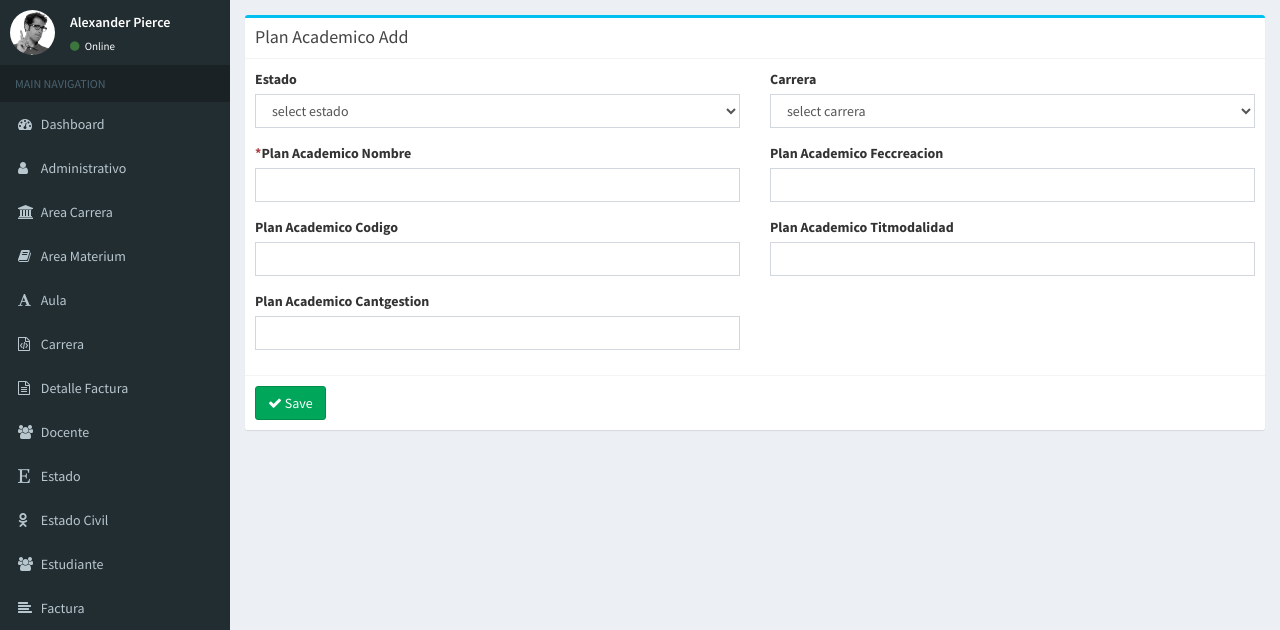
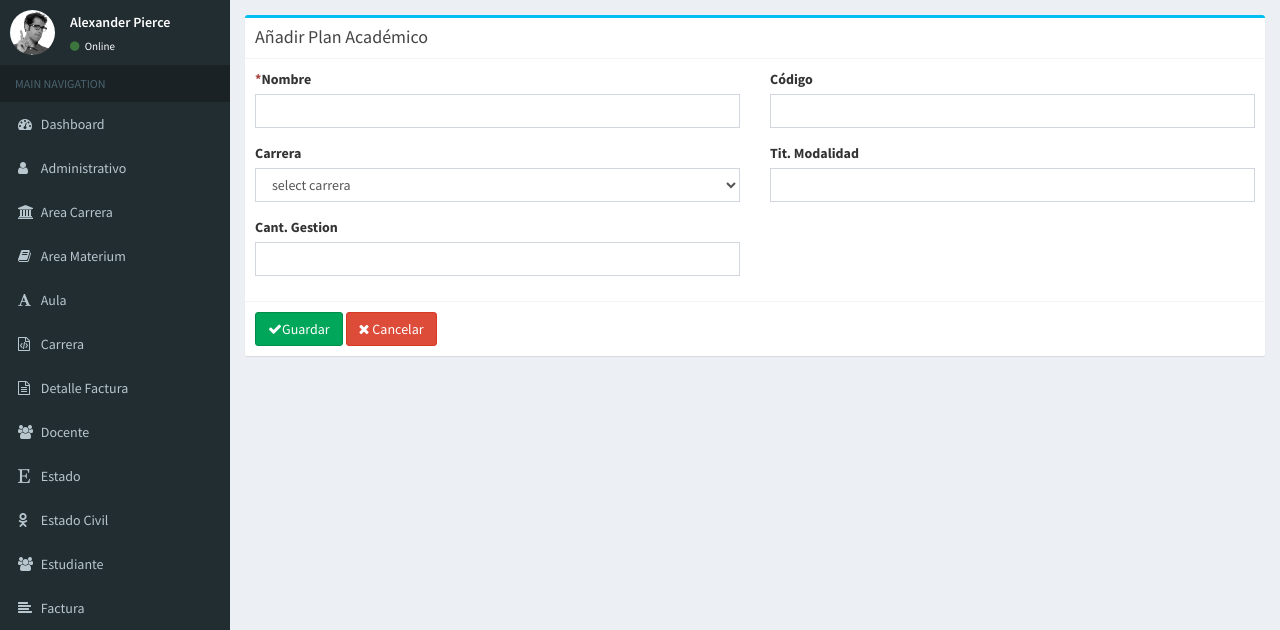
Before and after one commit to BitXad/siaac_web, a CodeIgniter app: page /siaac_web/index.php/plan_academico/add in a window 1280 px wide. Shown: the part 50-680 px from the top of the page. Run offline with CodeIgniter, Linux system fonts and the light colour scheme; data that the repository does not hold is empty.

Commit message:
plan academico falta..

```diff
--- a/application/controllers/Plan_academico.php
+++ b/application/controllers/Plan_academico.php
@@ -29,18 +29,19 @@ class Plan_academico extends CI_Controller{
     {
         $this->load->library('form_validation');
 
-		$this->form_validation->set_rules('plan_academico_nombre','Plan Academico Nombre','required');
+        $this->form_validation->set_rules('planacad_nombre','Plan Academico Nombre','required');
 
-		if($this->form_validation->run())
+        if($this->form_validation->run())
         {
+            $estado_id = 1;
             $params = array(
-				'estado_id' => $this->input->post('estado_id'),
-				'carrera_id' => $this->input->post('carrera_id'),
-				'plan_academico_nombre' => $this->input->post('plan_academico_nombre'),
-				'plan_academico_feccreacion' => $this->input->post('plan_academico_feccreacion'),
-				'plan_academico_codigo' => $this->input->post('plan_academico_codigo'),
-				'plan_academico_titmodalidad' => $this->input->post('plan_academico_titmodalidad'),
-				'plan_academico_cantgestion' => $this->input->post('plan_academico_cantgestion'),
+                    'estado_id' => $estado_id,
+                    'carrera_id' => $this->input->post('carrera_id'),
+                    'planacad_nombre' => $this->input->post('planacad_nombre'),
+                    //'planacad_feccreacion' => $this->input->post('plan_academico_feccreacion'),
+                    'planacad_codigo' => $this->input->post('planacad_codigo'),
+                    'planacad_titmodalidad' => $this->input->post('planacad_titmodalidad'),
+                    'planacad_cantgestion' => $this->input->post('planacad_cantgestion'),
             );
 
             $plan_academico_id = $this->Plan_academico_model->add_plan_academico($params);
@@ -48,9 +49,6 @@ class Plan_academico extends CI_Controller{
         }
         else
         {
-			$this->load->model('Estado_model');
-			$data['all_estado'] = $this->Estado_model->get_all_estado();
-
 			$this->load->model('Carrera_model');
 			$data['all_carrera'] = $this->Carrera_model->get_all_carrera();
 
@@ -67,22 +65,22 @@ class Plan_academico extends CI_Controller{
         // check if the plan_academico exists before trying to edit it
         $data['plan_academico'] = $this->Plan_academico_model->get_plan_academico($plan_academico_id);
 
-        if(isset($data['plan_academico']['plan_academico_id']))
+        if(isset($data['plan_academico']['planacad_id']))
         {
             $this->load->library('form_validation');
 
-			$this->form_validation->set_rules('plan_academico_nombre','Plan Academico Nombre','required');
+            $this->form_validation->set_rules('planacad_nombre','Plan Academico Nombre','required');
 
-			if($this->form_validation->run())
+            if($this->form_validation->run())
             {
                 $params = array(
-					'estado_id' => $this->input->post('estado_id'),
-					'carrera_id' => $this->input->post('carrera_id'),
-					'plan_academico_nombre' => $this->input->post('plan_academico_nombre'),
-					'plan_academico_feccreacion' => $this->input->post('plan_academico_feccreacion'),
-					'plan_academico_codigo' => $this->input->post('plan_academico_codigo'),
-					'plan_academico_titmodalidad' => $this->input->post('plan_academico_titmodalidad'),
-					'plan_academico_cantgestion' => $this->input->post('plan_academico_cantgestion'),
+                        'estado_id' => $this->input->post('estado_id'),
+                        'carrera_id' => $this->input->post('carrera_id'),
+                        'planacad_nombre' => $this->input->post('planacad_nombre'),
+                        //'planacad_feccreacion' => $this->input->post('plan_academico_feccreacion'),
+                        'planacad_codigo' => $this->input->post('planacad_codigo'),
+                        'planacad_titmodalidad' => $this->input->post('planacad_titmodalidad'),
+                        'planacad_cantgestion' => $this->input->post('planacad_cantgestion'),
                 );
 
                 $this->Plan_academico_model->update_plan_academico($plan_academico_id,$params);
@@ -112,7 +110,7 @@ class Plan_academico extends CI_Controller{
         $plan_academico = $this->Plan_academico_model->get_plan_academico($plan_academico_id);
 
         // check if the plan_academico exists before trying to delete it
-        if(isset($plan_academico['plan_academico_id']))
+        if(isset($plan_academico['planacad_id']))
         {
             $this->Plan_academico_model->delete_plan_academico($plan_academico_id);
             redirect('plan_academico/index');
--- a/application/models/Plan_academico_model.php
+++ b/application/models/Plan_academico_model.php
@@ -24,7 +24,7 @@ class Plan_academico_model extends CI_Model
                 `plan_academico`
 
             WHERE
-                `plan_academico_id` = ?
+                `planacad_id` = ?
         ",array($plan_academico_id))->row_array();
 
         return $plan_academico;
@@ -45,7 +45,7 @@ class Plan_academico_model extends CI_Model
             WHERE
                 1 = 1
 
-            ORDER BY `plan_academico_id` DESC
+            ORDER BY `planacad_id` DESC
         ")->result_array();
 
         return $plan_academico;
@@ -65,7 +65,7 @@ class Plan_academico_model extends CI_Model
      */
     function update_plan_academico($plan_academico_id,$params)
     {
-        $this->db->where('plan_academico_id',$plan_academico_id);
+        $this->db->where('planacad_id',$plan_academico_id);
         return $this->db->update('plan_academico',$params);
     }
 
@@ -74,6 +74,6 @@ class Plan_academico_model extends CI_Model
      */
     function delete_plan_academico($plan_academico_id)
     {
-        return $this->db->delete('plan_academico',array('plan_academico_id'=>$plan_academico_id));
+        return $this->db->delete('plan_academico',array('planacad_id'=>$plan_academico_id));
     }
 }
--- a/application/views/plan_academico/add.php
+++ b/application/views/plan_academico/add.php
@@ -2,28 +2,31 @@
     <div class="col-md-12">
       	<div class="box box-info">
             <div class="box-header with-border">
-              	<h3 class="box-title">Plan Academico Add</h3>
+              	<h3 class="box-title">Añadir Plan Académico</h3>
             </div>
             <?php echo form_open('plan_academico/add'); ?>
           	<div class="box-body">
           		<div class="row clearfix">
 					<div class="col-md-6">
-						<label for="estado_id" class="control-label">Estado</label>
+						<label for="planacad_nombre" class="control-label"><span class="text-danger">*</span>Nombre</label>
 						<div class="form-group">
-							<select name="estado_id" class="form-control">
-								<option value="">select estado</option>
-								<?php
-								foreach($all_estado as $estado)
-								{
-									$selected = ($estado['estado_id'] == $this->input->post('estado_id')) ? ' selected="selected"' : "";
-
-									echo '<option value="'.$estado['estado_id'].'" '.$selected.'>'.$estado['estado_descripcion'].'</option>';
-								}
-								?>
-							</select>
+							<input type="text" name="planacad_nombre" value="<?php echo $this->input->post('planacad_nombre'); ?>" class="form-control" id="planacad_nombre" />
+							<span class="text-danger"><?php echo form_error('planacad_nombre');?></span>
 						</div>
 					</div>
+					<!--<div class="col-md-6">
+						<label for="planacad_feccreacion" class="control-label">Plan Academico Feccreacion</label>
+						<div class="form-group">
+							<input type="text" name="planacad_feccreacion" value="<?php //echo $this->input->post('planacad_feccreacion'); ?>" class="has-datepicker form-control" id="planacad_feccreacion" />
+						</div>
+					</div>-->
 					<div class="col-md-6">
+						<label for="planacad_codigo" class="control-label">Código</label>
+						<div class="form-group">
+							<input type="text" name="planacad_codigo" value="<?php echo $this->input->post('planacad_codigo'); ?>" class="form-control" id="planacad_codigo" />
+						</div>
+					</div>
+                                        <div class="col-md-6">
 						<label for="carrera_id" class="control-label">Carrera</label>
 						<div class="form-group">
 							<select name="carrera_id" class="form-control">
@@ -40,42 +43,25 @@
 						</div>
 					</div>
 					<div class="col-md-6">
-						<label for="plan_academico_nombre" class="control-label"><span class="text-danger">*</span>Plan Academico Nombre</label>
+						<label for="planacad_titmodalidad" class="control-label">Tit. Modalidad</label>
 						<div class="form-group">
-							<input type="text" name="plan_academico_nombre" value="<?php echo $this->input->post('plan_academico_nombre'); ?>" class="form-control" id="plan_academico_nombre" />
-							<span class="text-danger"><?php echo form_error('plan_academico_nombre');?></span>
+							<input type="text" name="planacad_titmodalidad" value="<?php echo $this->input->post('planacad_titmodalidad'); ?>" class="form-control" id="planacad_titmodalidad" />
 						</div>
 					</div>
 					<div class="col-md-6">
-						<label for="plan_academico_feccreacion" class="control-label">Plan Academico Feccreacion</label>
+						<label for="planacad_cantgestion" class="control-label">Cant. Gestion</label>
 						<div class="form-group">
-							<input type="text" name="plan_academico_feccreacion" value="<?php echo $this->input->post('plan_academico_feccreacion'); ?>" class="has-datepicker form-control" id="plan_academico_feccreacion" />
-						</div>
-					</div>
-					<div class="col-md-6">
-						<label for="plan_academico_codigo" class="control-label">Plan Academico Codigo</label>
-						<div class="form-group">
-							<input type="text" name="plan_academico_codigo" value="<?php echo $this->input->post('plan_academico_codigo'); ?>" class="form-control" id="plan_academico_codigo" />
-						</div>
-					</div>
-					<div class="col-md-6">
-						<label for="plan_academico_titmodalidad" class="control-label">Plan Academico Titmodalidad</label>
-						<div class="form-group">
-							<input type="text" name="plan_academico_titmodalidad" value="<?php echo $this->input->post('plan_academico_titmodalidad'); ?>" class="form-control" id="plan_academico_titmodalidad" />
-						</div>
-					</div>
-					<div class="col-md-6">
-						<label for="plan_academico_cantgestion" class="control-label">Plan Academico Cantgestion</label>
-						<div class="form-group">
-							<input type="text" name="plan_academico_cantgestion" value="<?php echo $this->input->post('plan_academico_cantgestion'); ?>" class="form-control" id="plan_academico_cantgestion" />
+							<input type="text" name="planacad_cantgestion" value="<?php echo $this->input->post('planacad_cantgestion'); ?>" class="form-control" id="planacad_cantgestion" />
 						</div>
 					</div>
 				</div>
 			</div>
           	<div class="box-footer">
             	<button type="submit" class="btn btn-success">
-            		<i class="fa fa-check"></i> Save
+                    <i class="fa fa-check"></i>Guardar
             	</button>
+                <a href="<?php echo site_url('plan_academico'); ?>" class="btn btn-danger">
+                    <i class="fa fa-times"></i> Cancelar</a>
           	</div>
             <?php echo form_close(); ?>
       	</div>
```
Also changed, not shown: application/views/plan_academico/edit.php (+35 -35 lines), application/views/plan_academico/index.php (+20 -17 lines).
